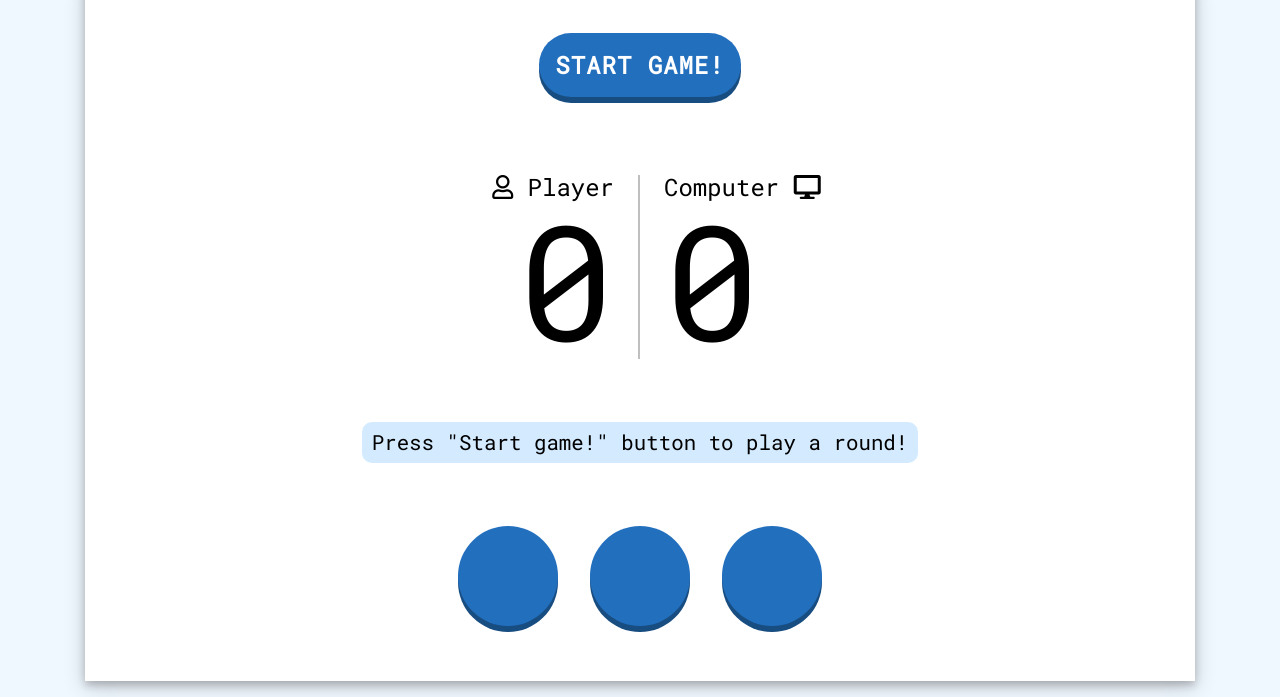
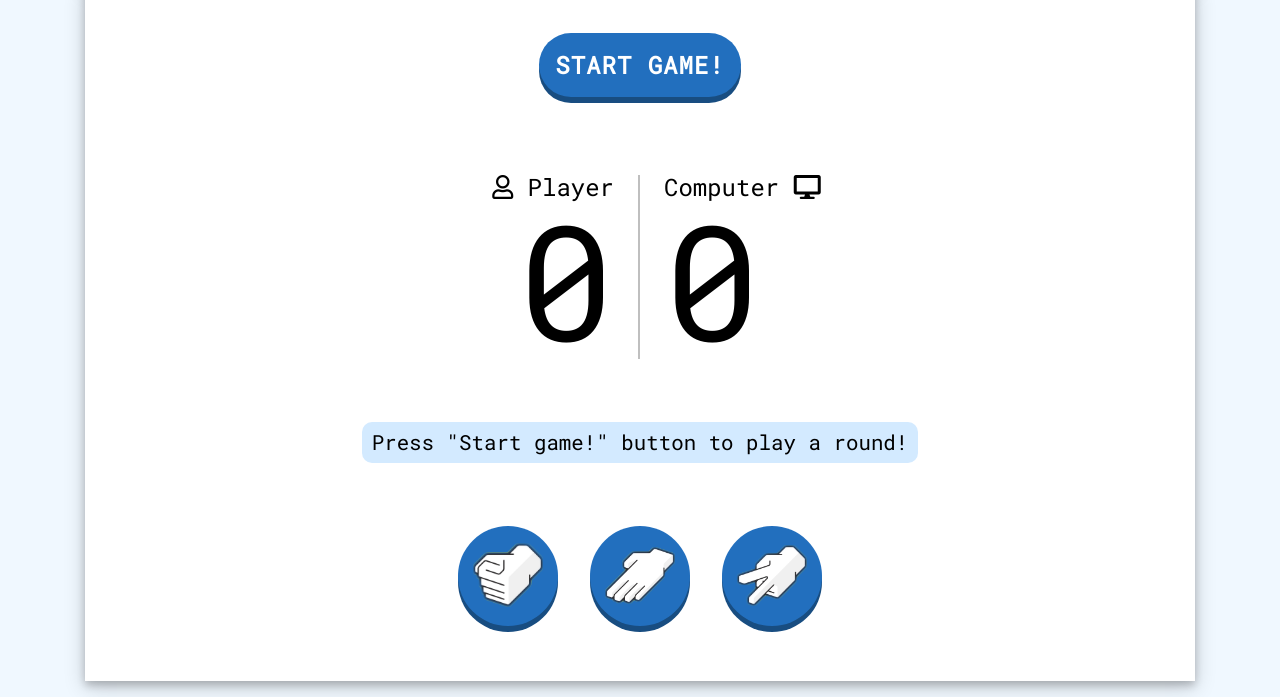
Before and after one commit to Roman-Alenskiy/rock-paper-scissors, a plain HTML site: page index.html in a window 1280 px wide. Shown: the part 103-800 px from the top of the page. Drawn offline with Linux system fonts and the light colour scheme; the site is published under a folder, as on GitHub Pages, so addresses that start at the root find nothing; a web font is replaced by a local one.

Commit message:
Bug fixed

```diff
--- a/css/main.css
+++ b/css/main.css
@@ -209,15 +209,15 @@ main {
 }
 
 #rock {
-    background-image: url(/img/rock-icon.png);
+    background-image: url(../img/rock-icon.png);
 }
 
 #paper {
-    background-image: url(/img/paper-icon.png);
+    background-image: url(../img/paper-icon.png);
 }
 
 #scissors {
-    background-image: url(/img/scissors-icon.png);
+    background-image: url(../img/scissors-icon.png);
 }
 
 .player-log {
```
